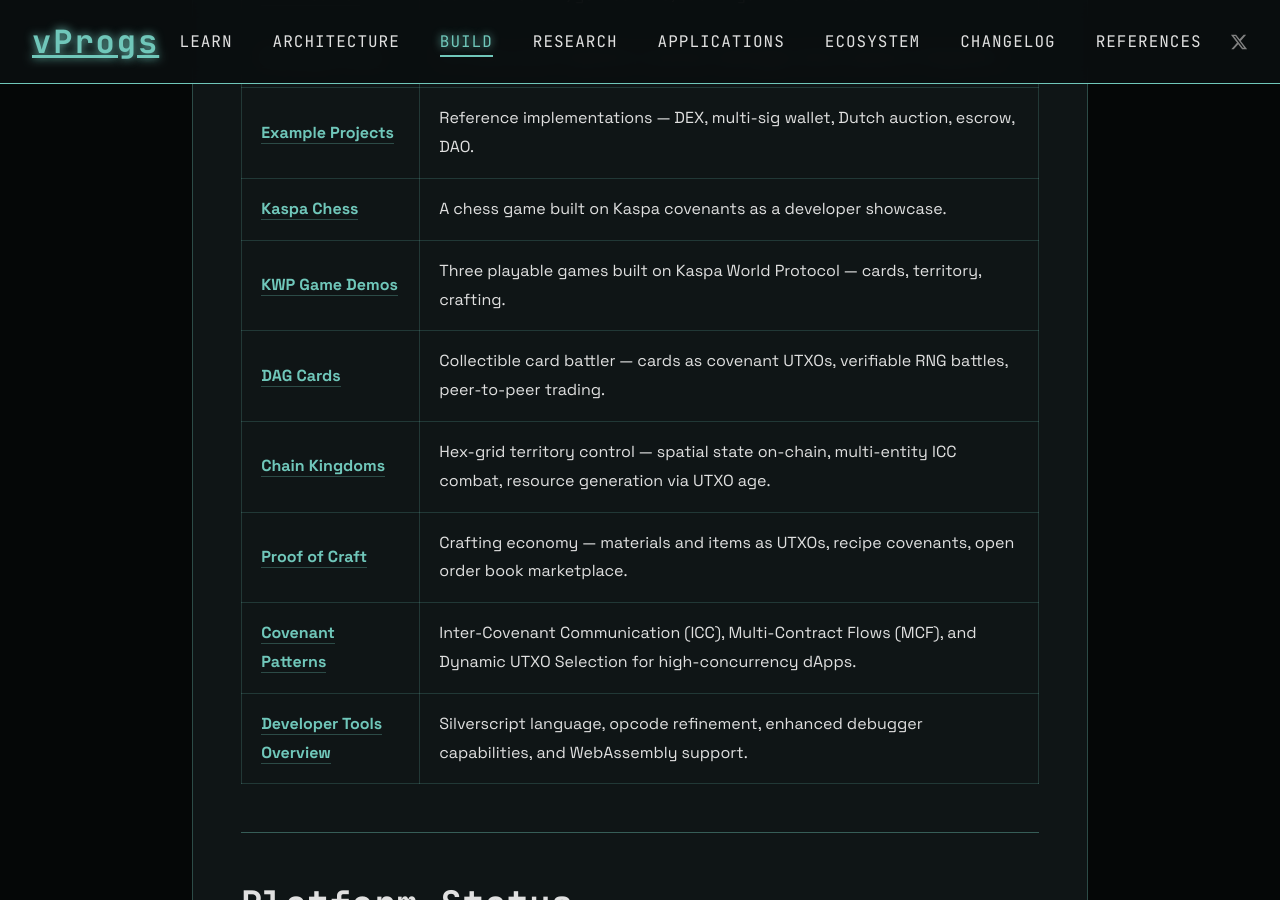
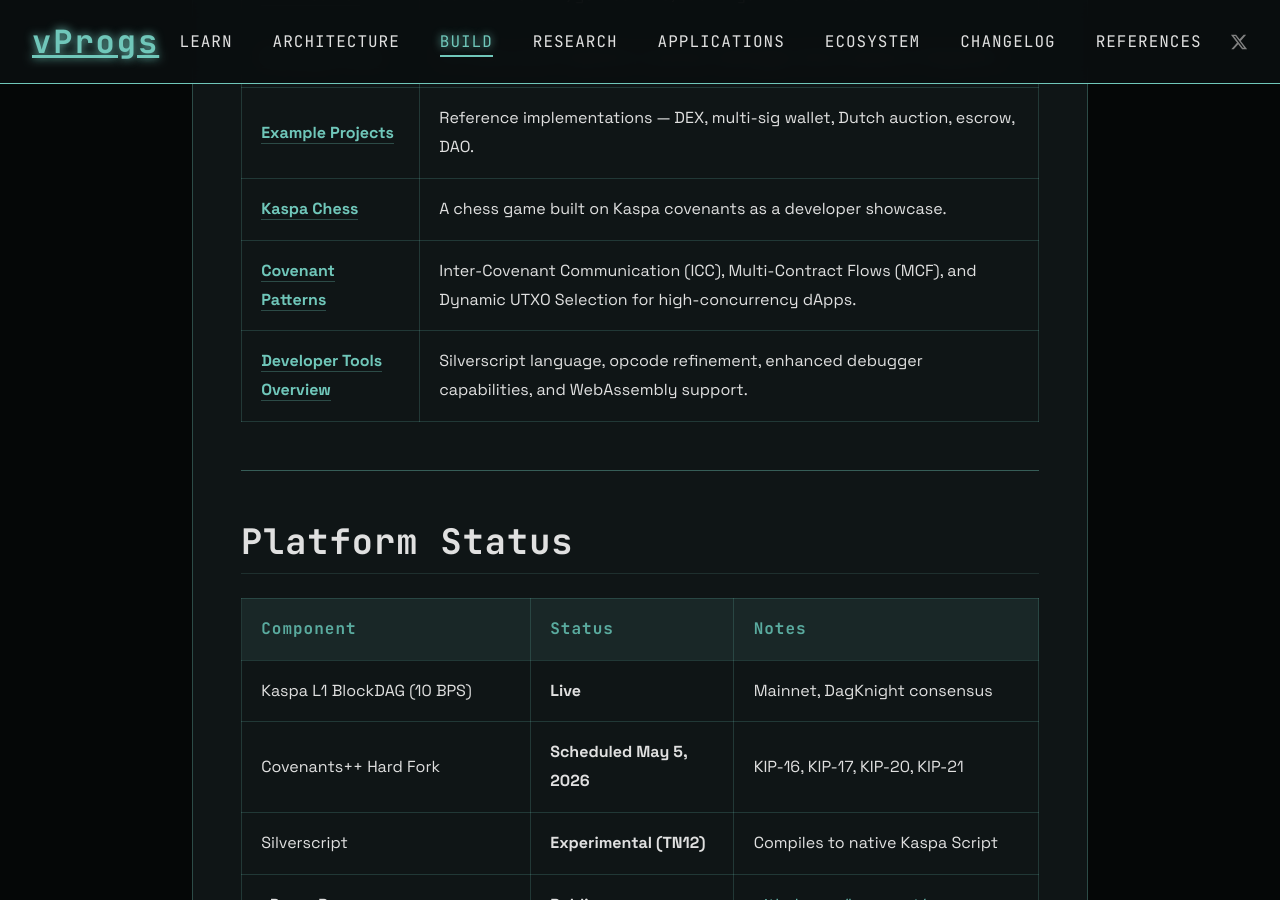
Before and after one commit to creative-inference/vprogs.xyz, a Jekyll site: the page built from build/index.md, in a window 1280 px wide and 900 px high, scrolled down 1431 px. Built offline with Jekyll 4.4.1, drawn with Linux system fonts in a browser that asks for light colours; some of the changed text lies outside the part shown.

Commit message:
Remove game demos from nav/footer, link from KWP page instead
Co-Authored-By: Claude Opus 4.6 (1M context) <noreply@anthropic.com>

```diff
--- a/_data/nav.yml
+++ b/_data/nav.yml
@@ -105,18 +105,6 @@ sections:
       - url: /build/chess/
         title: Kaspa Chess
         description: "A chess game built on Kaspa covenants as a developer showcase."
-      - url: /games/
-        title: "KWP Game Demos"
-        description: "Three playable games built on Kaspa World Protocol — cards, territory, crafting."
-      - url: /build/dag-cards/
-        title: "DAG Cards"
-        description: "Collectible card battler — cards as covenant UTXOs, verifiable RNG battles, peer-to-peer trading."
-      - url: /build/chain-kingdoms/
-        title: "Chain Kingdoms"
-        description: "Hex-grid territory control — spatial state on-chain, multi-entity ICC combat, resource generation via UTXO age."
-      - url: /build/proof-of-craft/
-        title: "Proof of Craft"
-        description: "Crafting economy — materials and items as UTXOs, recipe covenants, open order book marketplace."
       - url: /build/covenant-patterns/
         title: Covenant Patterns
         description: "Inter-Covenant Communication (ICC), Multi-Contract Flows (MCF), and Dynamic UTXO Selection for high-concurrency dApps."
```
Also changed, not shown: learn/kaspa-world-protocol.md (+8 -0 lines).
